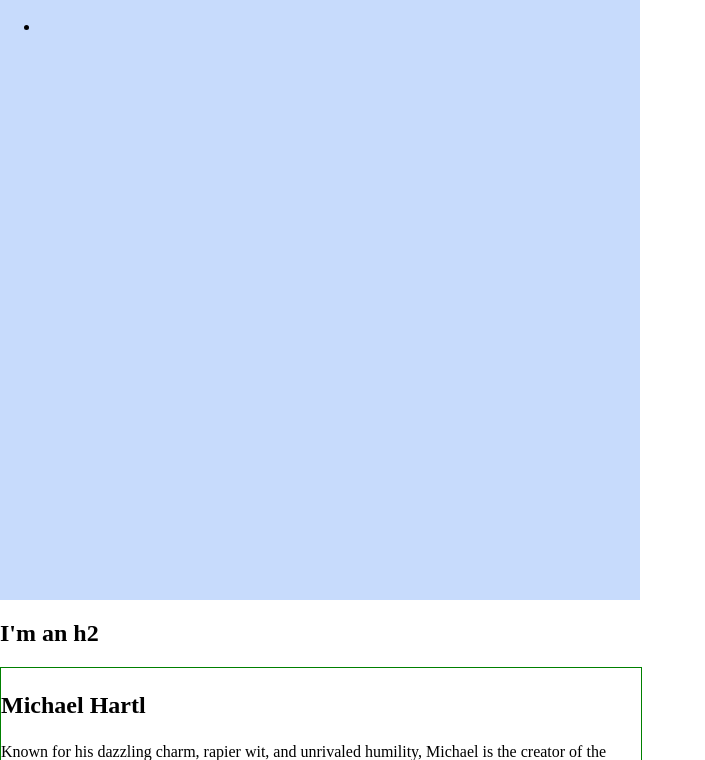
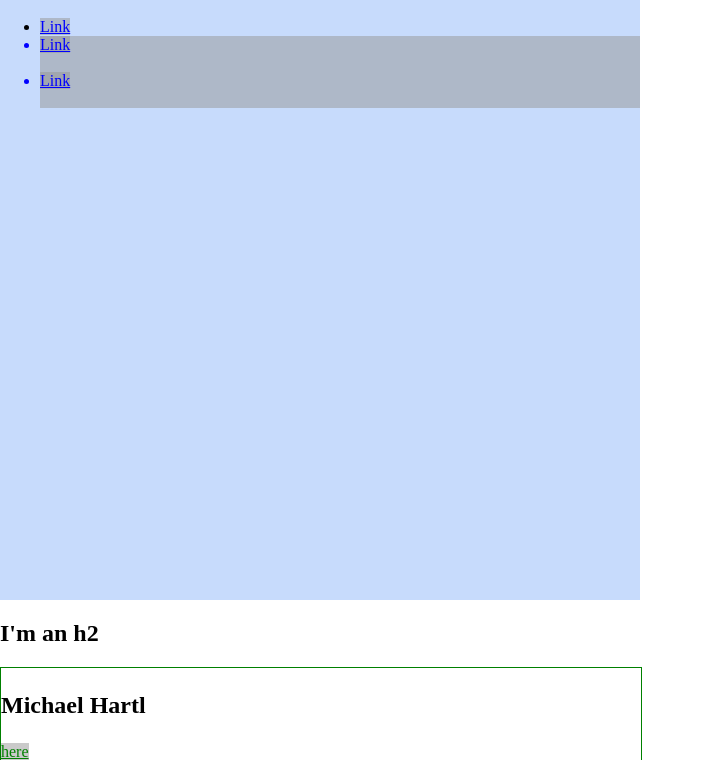
Before and after one commit to Mark-Muggeridge/MARK-MUGGERIDGE.GITHUB.IO, a plain HTML site: page index.html in a window 1280 px wide. Shown: the part 40-800 px from the top of the page, without its empty margins (0-705 px from the left). Drawn offline with Linux system fonts and the light colour scheme.

Commit message:
Add height

```diff
--- a/index.html
+++ b/index.html
@@ -30,7 +30,7 @@ h1 {
     .social-link {
       background: rgba(150, 150 ,150, 0.5);
       color: #00f;
-      display: none;
+      height: 36px;
     }
     /* BIO STYLES */
     .bio-wrapper {
```
